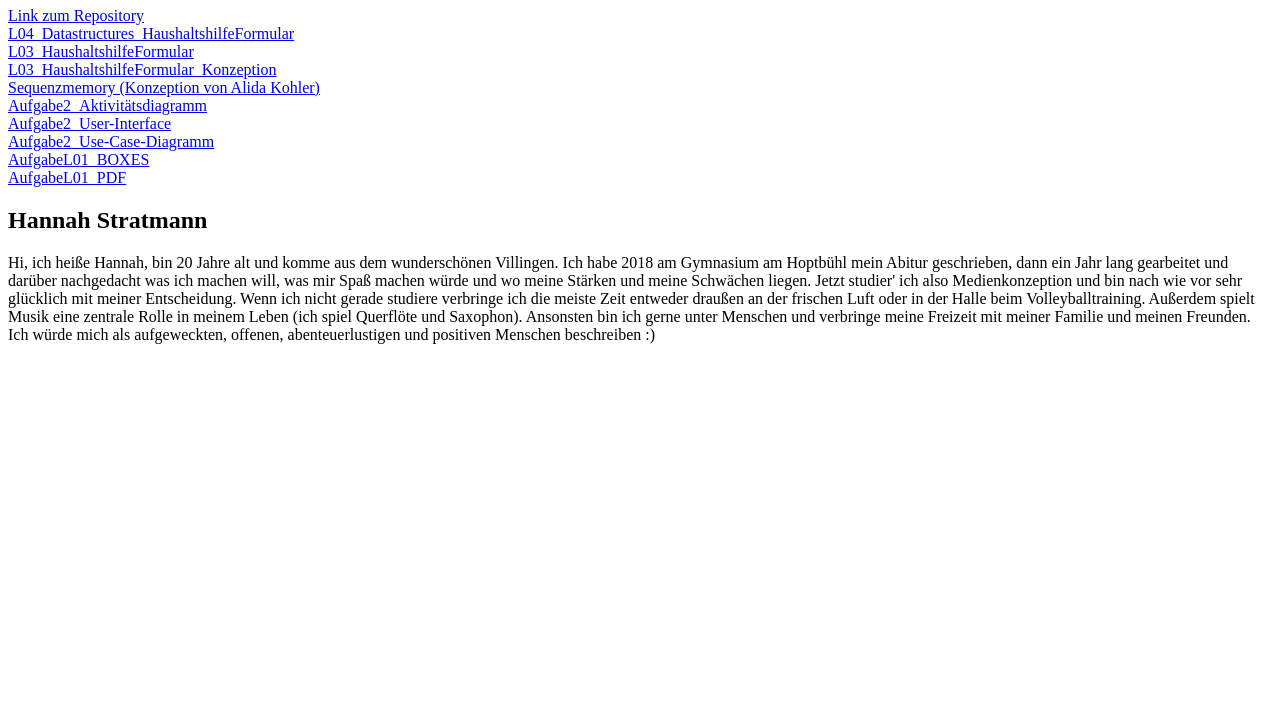
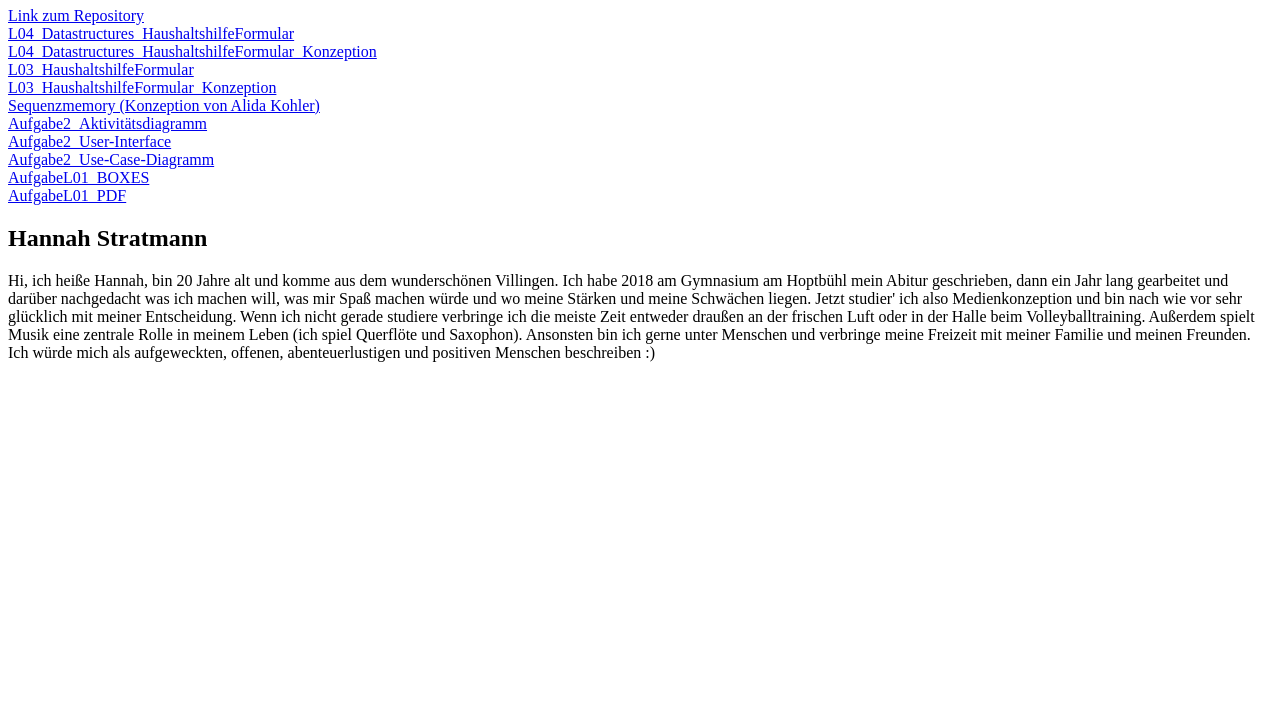
Before and after one commit to Hannah257/EIA2, a plain HTML site: page Steckbrief/steckbrief.htm in a window 1280 px wide. Shown: the part 73-800 px from the top of the page. Drawn offline with Linux system fonts and the light colour scheme.

Commit message:
git commit -m "konzeption"

```diff
--- a/Steckbrief/steckbrief.htm
+++ b/Steckbrief/steckbrief.htm
@@ -11,6 +11,7 @@
 <nav><a href="https://github.com/Hannah257/EIA2_SoSe2020" target="_blank">Link zum Repository</a></nav>
 
 <nav><a href="../L04_Datastructures Haushaltshilfe Formular/L04.html" target="_blank">L04_Datastructures_HaushaltshilfeFormular</a></nav>
+<nav><a href="../L04_Datastructures Haushaltshilfe Formular/L04_Konzeption/Konzeption_L04_DataStructures.pdf" target="_blank">L04_Datastructures_HaushaltshilfeFormular_Konzeption</a></nav>
 <nav><a href="../L03_Haushaltshilfe Formular/Haushaltshilfe.html" target="_blank">L03_HaushaltshilfeFormular</a></nav>
 <nav><a href="../L03_Haushaltshilfe Formular/L03_Konzeption/L03_HaushaltshilfeFormular_Konzeption.pdf" target="_blank">L03_HaushaltshilfeFormular_Konzeption</a></nav>
 <nav><a href="../Aufgabe 2/Sequenzmemory.html" target="_blank">Sequenzmemory (Konzeption von Alida Kohler)</a></nav>
```
Also changed, not shown: L04_Datastructures Haushaltshilfe Formular/L04_Konzeption/L04_Use-Case-Diagramm.jpg (added), L04_Datastructures Haushaltshilfe Formular/L04_Konzeption/L04_User-Interface(1).jpg (added), L04_Datastructures Haushaltshilfe Formular/L04_Konzeption/L04_User-Interface(2).jpg (added), 1 other file.
